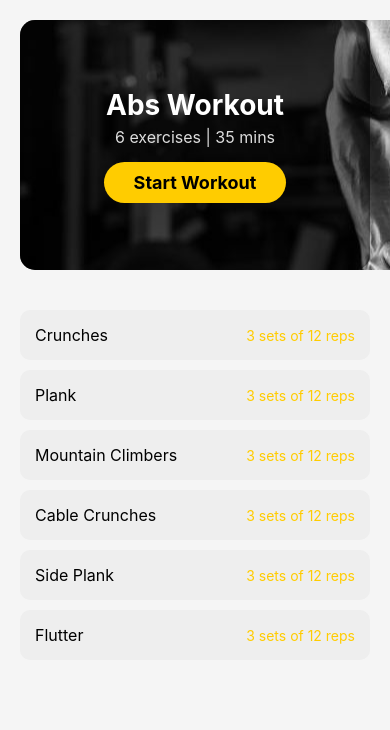
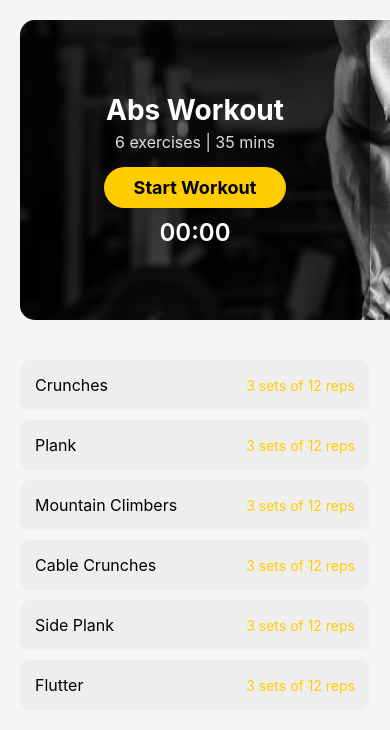
Before and after one commit to tiredaf123/fitflow__G3, a React Native app: screen /AbsWorkout in a window 390 px wide. Shown: the top 730 px of the page. Built offline with nearby package versions, Linux system fonts and the light colour scheme.

Commit message:
Added  the timer in the Workouts

```diff
--- a/src/screens/Workout/AbsWorkout.jsx
+++ b/src/screens/Workout/AbsWorkout.jsx
@@ -1,4 +1,4 @@
-import React from 'react';
+import React, { useState, useEffect } from 'react';
 import {
   View,
   Text,
@@ -13,6 +13,27 @@ const AbsWorkout = () => {
   const { isDarkMode } = useTheme();
   const styles = getStyles(isDarkMode);
 
+  const [isTimerRunning, setIsTimerRunning] = useState(false);
+  const [secondsElapsed, setSecondsElapsed] = useState(0);
+
+  useEffect(() => {
+    let interval;
+    if (isTimerRunning) {
+      interval = setInterval(() => {
+        setSecondsElapsed((prev) => prev + 1);
+      }, 1000);
+    } else {
+      clearInterval(interval);
+    }
+    return () => clearInterval(interval);
+  }, [isTimerRunning]);
+
+  const formatTime = (secs) => {
+    const mins = Math.floor(secs / 60);
+    const seconds = secs % 60;
+    return `${String(mins).padStart(2, '0')}:${String(seconds).padStart(2, '0')}`;
+  };
+
   return (
     <ScrollView style={styles.container}>
       <ImageBackground
@@ -23,9 +44,18 @@ const AbsWorkout = () => {
         <View style={styles.overlay}>
           <Text style={styles.title}>Abs Workout</Text>
           <Text style={styles.subTitle}>6 exercises | 35 mins</Text>
-          <TouchableOpacity style={styles.startButton}>
-            <Text style={styles.startButtonText}>Start Workout</Text>
+
+
+          <TouchableOpacity
+            style={styles.startButton}
+            onPress={() => setIsTimerRunning((prev) => !prev)}
+          >
+            <Text style={styles.startButtonText}>
+              {isTimerRunning ? 'Pause Timer' : 'Start Workout'}
+            </Text>
           </TouchableOpacity>
+
+          <Text style={styles.timerText}>{formatTime(secondsElapsed)}</Text>
         </View>
       </ImageBackground>
 
@@ -55,7 +85,7 @@ const getStyles = (isDarkMode) =>
       backgroundColor: isDarkMode ? '#1A1A1A' : '#F5F5F5',
     },
     imageBackground: {
-      height: 250,
+      height: 300,
       margin: 20,
       borderRadius: 15,
     },
@@ -88,6 +118,12 @@ const getStyles = (isDarkMode) =>
       color: '#000',
       fontWeight: 'bold',
     },
+    timerText: {
+      fontSize: 24,
+      color: '#fff',
+      marginTop: 10,
+      fontWeight: '600',
+    },
     exerciseList: {
       marginTop: 20,
       marginHorizontal: 20,
--- a/src/screens/Workout/ArmsWorkout.jsx
+++ b/src/screens/Workout/ArmsWorkout.jsx
@@ -1,4 +1,4 @@
-import React from 'react';
+import React, { useState, useEffect } from 'react';
 import {
   View,
   Text,
@@ -13,6 +13,27 @@ const ArmsWorkout = () => {
   const { isDarkMode } = useTheme();
   const styles = getStyles(isDarkMode);
 
+  const [isTimerRunning, setIsTimerRunning] = useState(false);
+  const [secondsElapsed, setSecondsElapsed] = useState(0);
+
+  useEffect(() => {
+    let interval;
+    if (isTimerRunning) {
+      interval = setInterval(() => {
+        setSecondsElapsed((prev) => prev + 1);
+      }, 1000);
+    } else {
+      clearInterval(interval);
+    }
+    return () => clearInterval(interval);
+  }, [isTimerRunning]);
+
+  const formatTime = (secs) => {
+    const mins = Math.floor(secs / 60);
+    const seconds = secs % 60;
+    return `${String(mins).padStart(2, '0')}:${String(seconds).padStart(2, '0')}`;
+  };
+
   return (
     <ScrollView style={styles.container}>
       <ImageBackground
@@ -23,9 +44,17 @@ const ArmsWorkout = () => {
         <View style={styles.overlay}>
           <Text style={styles.title}>Arms Workout</Text>
           <Text style={styles.subTitle}>6 exercises | 40 mins</Text>
-          <TouchableOpacity style={styles.startButton}>
-            <Text style={styles.startButtonText}>Start Workout</Text>
+
+          <TouchableOpacity
+            style={styles.startButton}
+            onPress={() => setIsTimerRunning((prev) => !prev)}
+          >
+            <Text style={styles.startButtonText}>
+              {isTimerRunning ? 'Pause Timer' : 'Start Workout'}
+            </Text>
           </TouchableOpacity>
+
+          <Text style={styles.timerText}>{formatTime(secondsElapsed)}</Text>
         </View>
       </ImageBackground>
 
@@ -55,7 +84,7 @@ const getStyles = (isDarkMode) =>
       backgroundColor: isDarkMode ? '#1A1A1A' : '#F5F5F5',
     },
     imageBackground: {
-      height: 250,
+      height: 300,
       margin: 20,
       borderRadius: 15,
     },
@@ -88,6 +117,12 @@ const getStyles = (isDarkMode) =>
       color: '#000',
       fontWeight: 'bold',
     },
+    timerText: {
+      fontSize: 24,
+      color: '#fff',
+      marginTop: 10,
+      fontWeight: '600',
+    },
     exerciseList: {
       marginTop: 20,
       marginHorizontal: 20,
--- a/src/screens/Workout/BackWorkout.jsx
+++ b/src/screens/Workout/BackWorkout.jsx
@@ -1,4 +1,4 @@
-import React from 'react';
+import React, { useState, useEffect } from 'react';
 import {
   View,
   Text,
@@ -13,6 +13,27 @@ const BackWorkout = () => {
   const { isDarkMode } = useTheme();
   const styles = getStyles(isDarkMode);
 
+  const [isTimerRunning, setIsTimerRunning] = useState(false);
+  const [secondsElapsed, setSecondsElapsed] = useState(0);
+
+  useEffect(() => {
+    let interval;
+    if (isTimerRunning) {
+      interval = setInterval(() => {
+        setSecondsElapsed((prev) => prev + 1);
+      }, 1000);
+    } else {
+      clearInterval(interval);
+    }
+    return () => clearInterval(interval);
+  }, [isTimerRunning]);
+
+  const formatTime = (secs) => {
+    const mins = Math.floor(secs / 60);
+    const seconds = secs % 60;
+    return `${String(mins).padStart(2, '0')}:${String(seconds).padStart(2, '0')}`;
+  };
+
   return (
     <ScrollView style={styles.container}>
       <ImageBackground
@@ -23,9 +44,17 @@ const BackWorkout = () => {
         <View style={styles.overlay}>
           <Text style={styles.title}>Back Workout</Text>
           <Text style={styles.subTitle}>6 exercises | 45 mins</Text>
-          <TouchableOpacity style={styles.startButton}>
-            <Text style={styles.startButtonText}>Start Workout</Text>
+
+          <TouchableOpacity
+            style={styles.startButton}
+            onPress={() => setIsTimerRunning((prev) => !prev)}
+          >
+            <Text style={styles.startButtonText}>
+              {isTimerRunning ? 'Pause Timer' : 'Start Workout'}
+            </Text>
           </TouchableOpacity>
+
+          <Text style={styles.timerText}>{formatTime(secondsElapsed)}</Text>
         </View>
       </ImageBackground>
 
@@ -55,7 +84,7 @@ const getStyles = (isDarkMode) =>
       backgroundColor: isDarkMode ? '#1A1A1A' : '#F5F5F5',
     },
     imageBackground: {
-      height: 250,
+      height: 300,
       margin: 20,
       borderRadius: 15,
     },
@@ -88,6 +117,12 @@ const getStyles = (isDarkMode) =>
       color: '#000',
       fontWeight: 'bold',
     },
+    timerText: {
+      fontSize: 24,
+      color: '#fff',
+      marginTop: 10,
+      fontWeight: '600',
+    },
     exerciseList: {
       marginTop: 20,
       marginHorizontal: 20,
--- a/src/screens/Workout/ChestWorkout.jsx
+++ b/src/screens/Workout/ChestWorkout.jsx
@@ -1,4 +1,4 @@
-import React from 'react';
+import React, { useState, useEffect } from 'react';
 import {
   View,
   Text,
@@ -13,6 +13,27 @@ const ChestWorkout = () => {
   const { isDarkMode } = useTheme();
   const styles = getStyles(isDarkMode);
 
+  const [isTimerRunning, setIsTimerRunning] = useState(false);
+  const [secondsElapsed, setSecondsElapsed] = useState(0);
+
+  useEffect(() => {
+    let interval;
+    if (isTimerRunning) {
+      interval = setInterval(() => {
+        setSecondsElapsed((prev) => prev + 1);
+      }, 1000);
+    } else {
+      clearInterval(interval);
+    }
+    return () => clearInterval(interval);
+  }, [isTimerRunning]);
+
+  const formatTime = (secs) => {
+    const mins = Math.floor(secs / 60);
+    const seconds = secs % 60;
+    return `${String(mins).padStart(2, '0')}:${String(seconds).padStart(2, '0')}`;
+  };
+
   return (
     <ScrollView style={styles.container}>
       <ImageBackground
@@ -23,9 +44,17 @@ const ChestWorkout = () => {
         <View style={styles.overlay}>
           <Text style={styles.title}>Chest Workout</Text>
           <Text style={styles.subTitle}>6 exercises | 50 mins</Text>
-          <TouchableOpacity style={styles.startButton}>
-            <Text style={styles.startButtonText}>Start Workout</Text>
+
+          <TouchableOpacity
+            style={styles.startButton}
+            onPress={() => setIsTimerRunning((prev) => !prev)}
+          >
+            <Text style={styles.startButtonText}>
+              {isTimerRunning ? 'Pause Timer' : 'Start Workout'}
+            </Text>
           </TouchableOpacity>
+
+          <Text style={styles.timerText}>{formatTime(secondsElapsed)}</Text>
         </View>
       </ImageBackground>
 
@@ -55,7 +84,7 @@ const getStyles = (isDarkMode) =>
       backgroundColor: isDarkMode ? '#1A1A1A' : '#F5F5F5',
     },
     imageBackground: {
-      height: 250,
+      height: 300,
       margin: 20,
       borderRadius: 15,
     },
@@ -88,6 +117,12 @@ const getStyles = (isDarkMode) =>
       color: '#000',
       fontWeight: 'bold',
     },
+    timerText: {
+      fontSize: 24,
+      color: '#fff',
+      marginTop: 10,
+      fontWeight: '600',
+    },
     exerciseList: {
       marginTop: 20,
       marginHorizontal: 20,
--- a/src/screens/Workout/LegWorkout.jsx
+++ b/src/screens/Workout/LegWorkout.jsx
@@ -1,4 +1,4 @@
-import React from 'react';
+import React, { useState, useEffect } from 'react';
 import {
   View,
   Text,
@@ -13,6 +13,27 @@ const LegWorkout = () => {
   const { isDarkMode } = useTheme();
   const styles = getStyles(isDarkMode);
 
+  const [isTimerRunning, setIsTimerRunning] = useState(false);
+  const [secondsElapsed, setSecondsElapsed] = useState(0);
+
+  useEffect(() => {
+    let interval;
+    if (isTimerRunning) {
+      interval = setInterval(() => {
+        setSecondsElapsed((prev) => prev + 1);
+      }, 1000);
+    } else {
+      clearInterval(interval);
+    }
+    return () => clearInterval(interval);
+  }, [isTimerRunning]);
+
+  const formatTime = (secs) => {
+    const mins = Math.floor(secs / 60);
+    const seconds = secs % 60;
+    return `${String(mins).padStart(2, '0')}:${String(seconds).padStart(2, '0')}`;
+  };
+
   return (
     <ScrollView style={styles.container}>
       <ImageBackground
@@ -23,9 +44,17 @@ const LegWorkout = () => {
         <View style={styles.overlay}>
           <Text style={styles.title}>Leg Workout</Text>
           <Text style={styles.subTitle}>6 exercises | 55 mins</Text>
-          <TouchableOpacity style={styles.startButton}>
-            <Text style={styles.startButtonText}>Start Workout</Text>
+
+          <TouchableOpacity
+            style={styles.startButton}
+            onPress={() => setIsTimerRunning((prev) => !prev)}
+          >
+            <Text style={styles.startButtonText}>
+              {isTimerRunning ? 'Pause Timer' : 'Start Workout'}
+            </Text>
           </TouchableOpacity>
+
+          <Text style={styles.timerText}>{formatTime(secondsElapsed)}</Text>
         </View>
       </ImageBackground>
 
@@ -55,7 +84,7 @@ const getStyles = (isDarkMode) =>
       backgroundColor: isDarkMode ? '#1A1A1A' : '#F5F5F5',
     },
     imageBackground: {
-      height: 250,
+      height: 300,
       margin: 20,
       borderRadius: 15,
     },
@@ -88,6 +117,12 @@ const getStyles = (isDarkMode) =>
       color: '#000',
       fontWeight: 'bold',
     },
+    timerText: {
+      fontSize: 24,
+      color: '#fff',
+      marginTop: 10,
+      fontWeight: '600',
+    },
     exerciseList: {
       marginTop: 20,
       marginHorizontal: 20,
```
